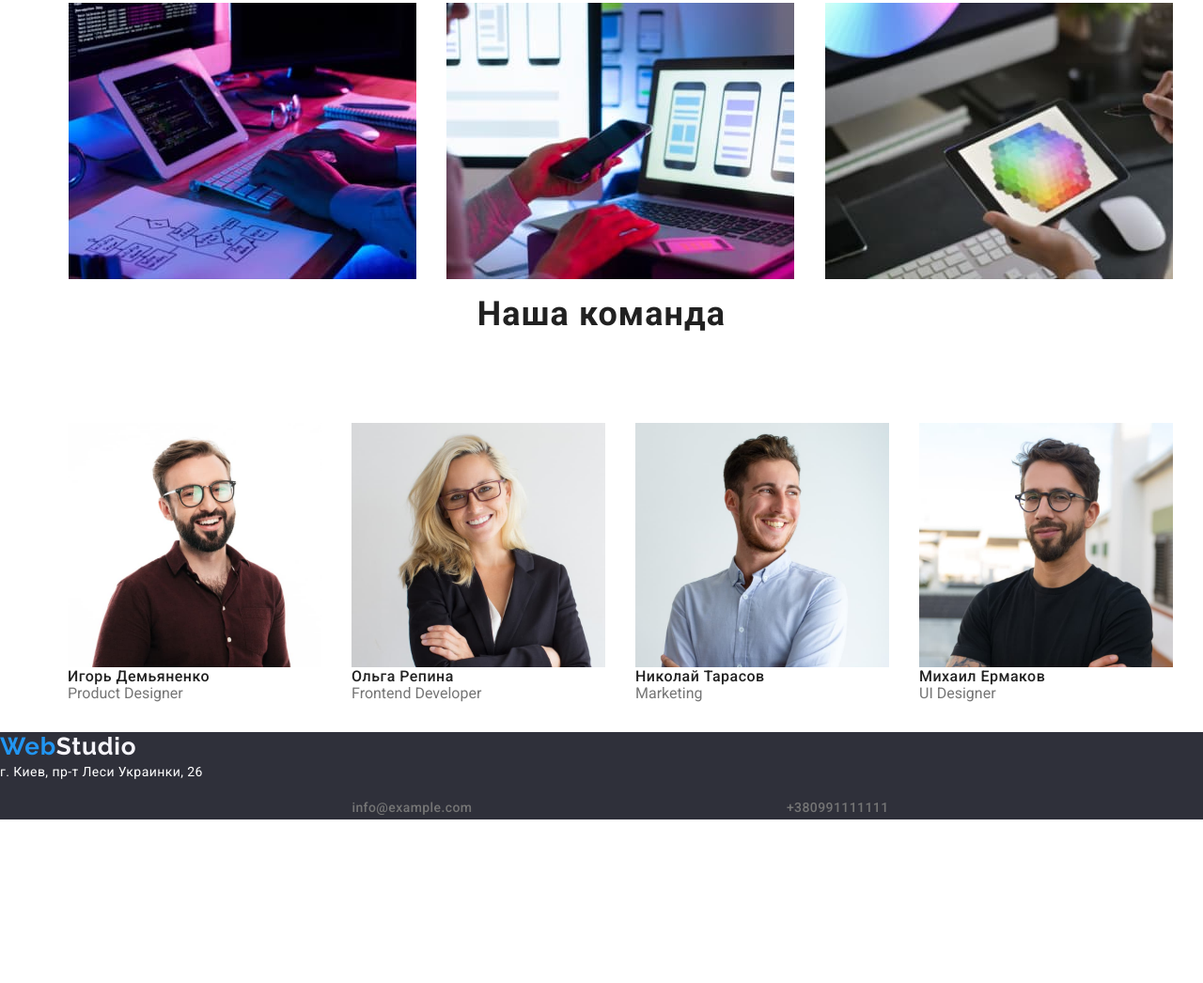
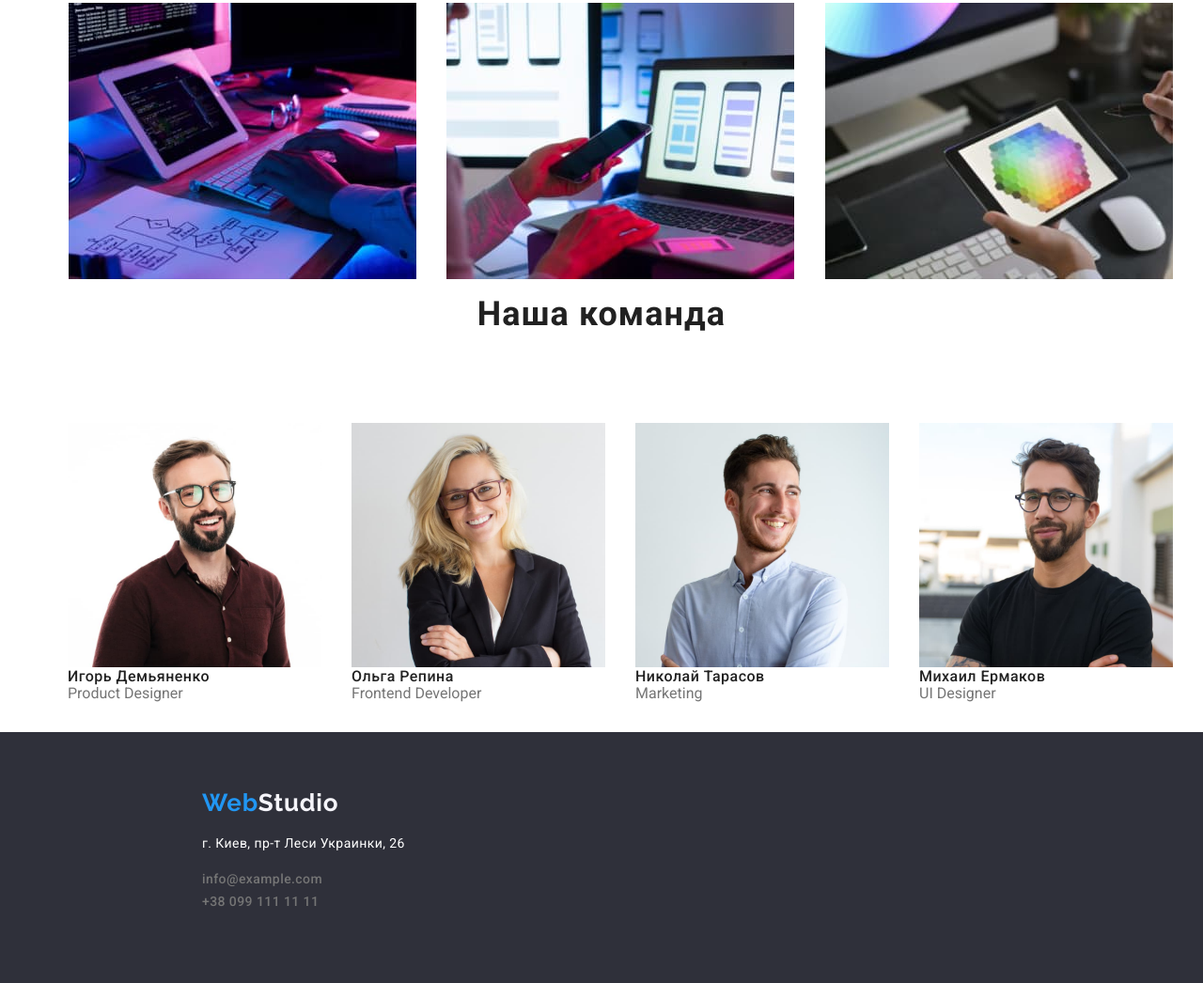
Before and after one commit to Alik-Perfilov/goit-markup-hw-03, a plain HTML site: page index.html in a window 1280 px wide. Shown: the part 1013-2059 px from the top of the page at 94% size. Before the commit the page ends 1899 px from the top, so only its background shows below. Drawn offline with nearby package versions, Linux system fonts and the light colour scheme.

Commit message:
Update index.html

```diff
--- a/index.html
+++ b/index.html
@@ -194,22 +194,26 @@
     <!--Footer-->
 
     <footer class="footer">
+      <div class="footer-container">
       <a href="./index.html" class="logo" lang="en"
         >Web<span class="footer-colortext">Studio</span></a
       >
+      <br>
+      <br>
       <address>
-        г. Киев, пр-т Леси Украинки, 26
-        <ul class="contacts list">
+        <p>г. Киев, пр-т Леси Украинки, 26</p>
+        <ul class="contacts-list">
           <li>
             <a href="mailto:info@example.com" class="link" lang="en"
               >info@example.com</a
             >
           </li>
           <li>
-            <a href="tel:+38099111111" class="link">+380991111111</a>
+            <a href="tel:+38099111111" class="link">+38 099 111 11 11</a>
           </li>
         </ul>
       </address>
+    </div>
     </footer>
   </body>
 </html>
```
